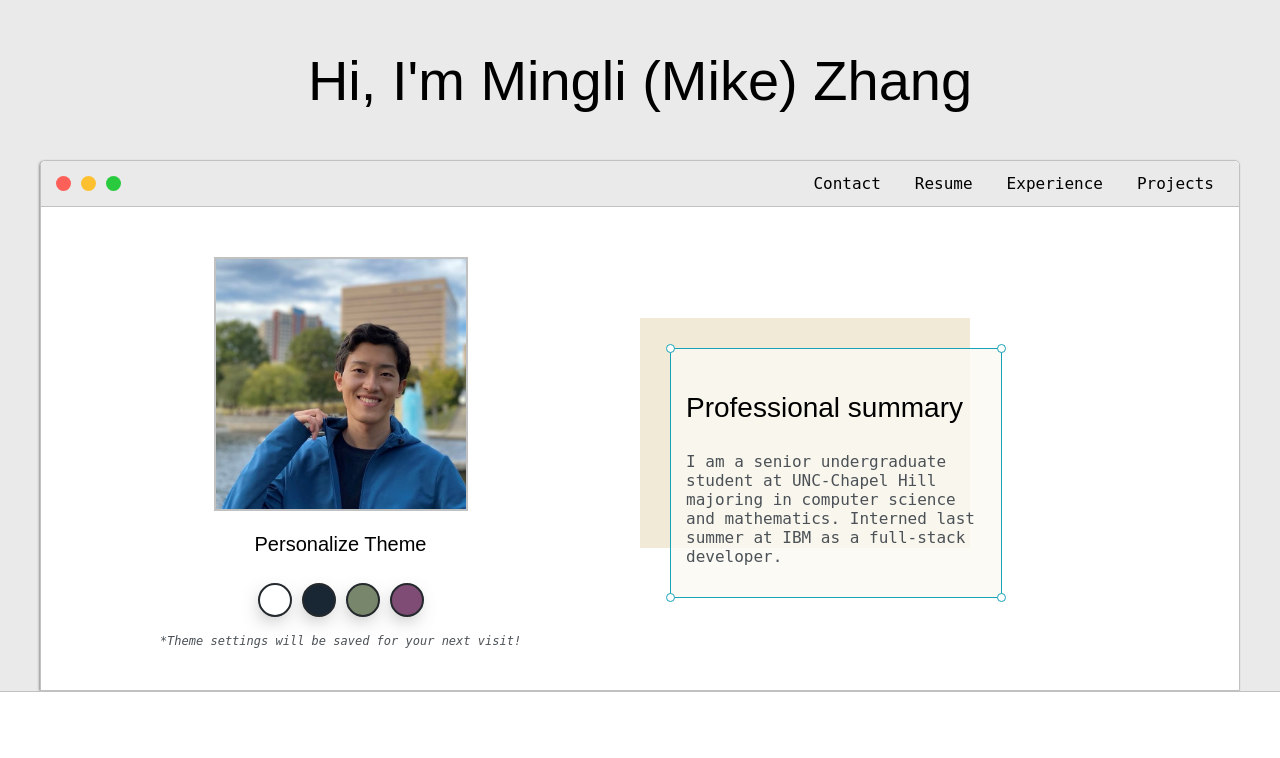
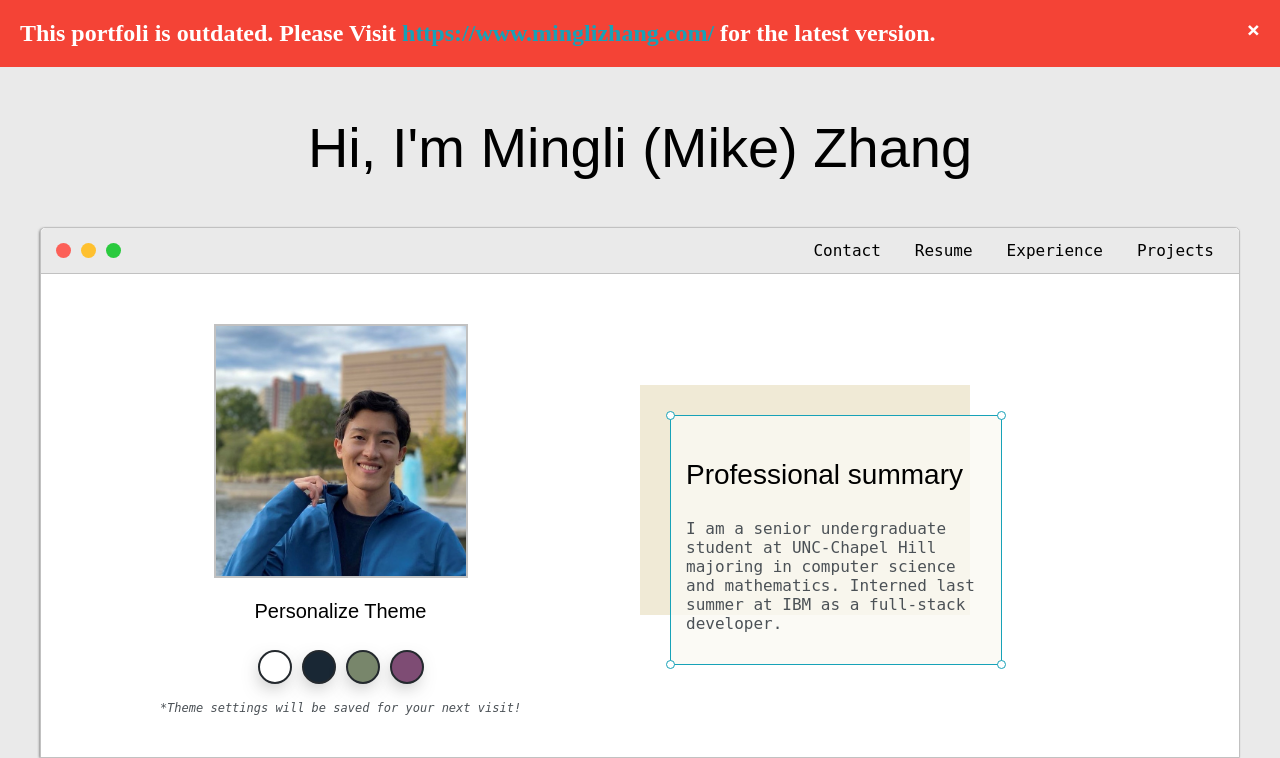
Before and after one commit to MingliZhang/portfolio, a PHP site: page / in a window 1280 px wide. Shown: the top 758 px of the page. Run offline with PHP 8.4, Linux system fonts and the light colour scheme; some libraries are stand-ins or nearby versions.

Commit message:
added the notification banner

```diff
--- a/src/index.html
+++ b/src/index.html
@@ -8,6 +8,19 @@
     </head>
 
     <body>
+        <div id="alert">
+            <span
+                id="closebtn"
+                onclick="this.parentElement.style.display='none';"
+                >&times;</span
+            >
+            This portfoli is outdated. Please Visit
+            <a href="https://www.minglizhang.com/"
+                >https://www.minglizhang.com/</a
+            >
+            for the latest version.
+        </div>
+
         <section class="s1">
             <div class="main-container">
                 <div class="greeting-wrapper">
--- a/src/styles/default.css
+++ b/src/styles/default.css
@@ -14,6 +14,31 @@
     --previewShadow: #f0ead6;
     --iconColor: gray;
     --iconHoverColor: #17a2b8;
+}
+
+#alert {
+    padding: 20px;
+    background-color: #f44336; /* Red */
+    color: white;
+    font-size: x-large;
+    font-weight: bolder;
+}
+
+/* The close button */
+#closebtn {
+    margin-left: 15px;
+    color: white;
+    font-weight: bold;
+    float: right;
+    font-size: 22px;
+    line-height: 20px;
+    cursor: pointer;
+    transition: 0.3s;
+}
+
+/* When moving the mouse over the close button */
+#closebtn:hover {
+    color: black;
 }
 
 html,
```
